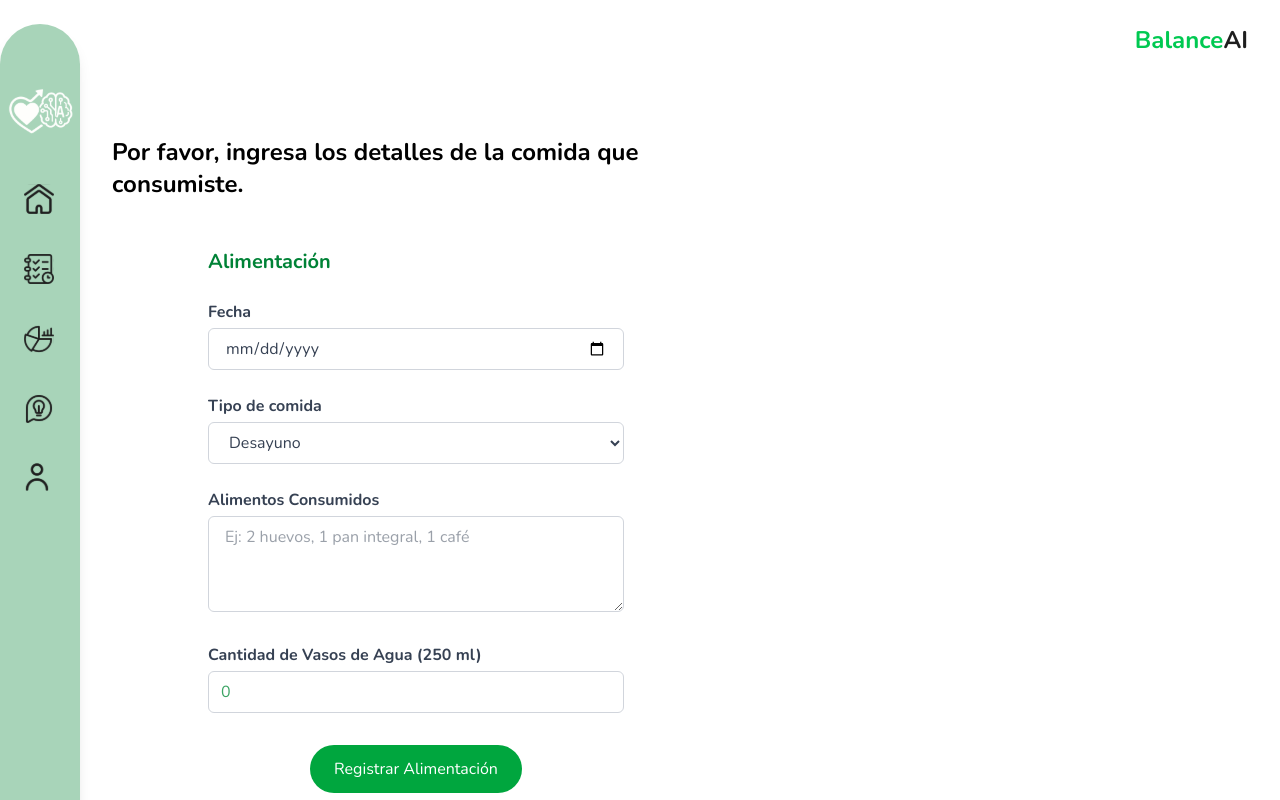
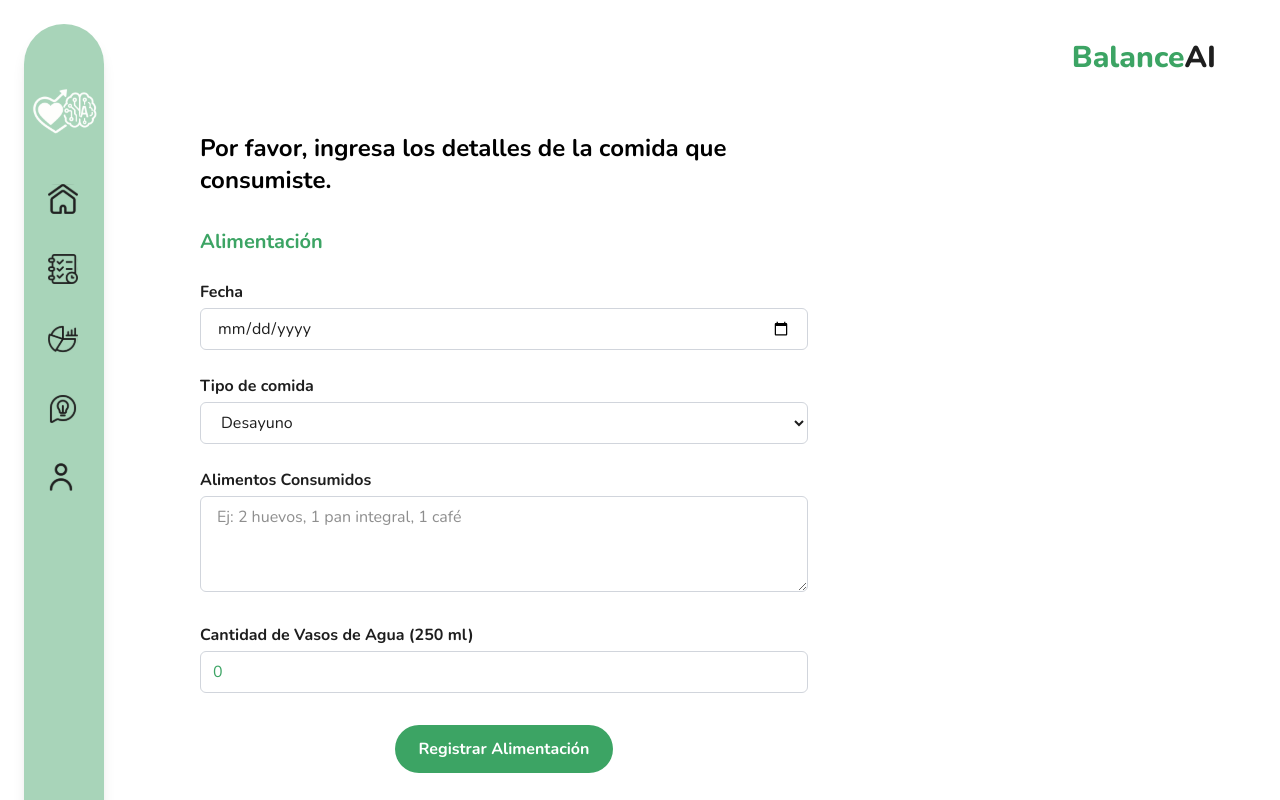
Before and after one commit to M41k80/express3, a Next.js app in the folder frontend/: page /suggestions/nutrition in a window 1280 px wide. Shown: the top 800 px of the page. Built offline with nearby package versions, Linux system fonts and the light colour scheme; no server answers.

Commit message:
View Suggestions Meal styles

```diff
--- a/frontend/src/app/components/MealForm.tsx
+++ b/frontend/src/app/components/MealForm.tsx
@@ -2,12 +2,9 @@
 import { useState, useContext } from "react";
 import { AuthContext } from "@/app/context/AuthContext";
 import api from "@/app/utils/api";
-import LoadingSpinner  from "./LoadingSpinner/LoadingSpinner";
+import LoadingSpinner from "./LoadingSpinner/LoadingSpinner";
 
 export default function MealForm() {
-
-
-
   const { userId } = useContext(AuthContext);
   const [date, setDate] = useState("");
   const [mealType, setMealType] = useState("Desayuno");
@@ -32,7 +29,7 @@ export default function MealForm() {
       setMessage(res.data.message || "Comida registrada correctamente");
       setDate("");
       setFoods("");
-      setWater(0)
+      setWater(0);
     } catch (error) {
       console.error("Error al registrar comida:", error);
       setMessage("No se pudo registrar la comida");
@@ -42,25 +39,25 @@ export default function MealForm() {
   };
 
   return (
-    <div className="p-4 bg-white max-w-md mx-auto space-y-4 text-gray-700 flex flex-col gap-2">
-      <h2 className="text-xl font-bold mb-4 text-green-700">Alimentación</h2>
+    <div className=" bg-white  mx-auto space-y-4 text-[#1E1E1E] flex flex-col gap-2">
+      <h2 className="text-xl font-bold mb-4 text-[#3CA464]">Alimentación</h2>
       <div>
-        <label className="block text-gray-700 font-bold mb-1">Fecha</label>
+        <label className="block text-[#1E1E1E] font-bold mb-1">Fecha</label>
         <input
           type="date"
           value={date}
           onChange={(e) => setDate(e.target.value)}
-          className="w-full px-4 py-2 border border-gray-300 rounded-md focus:outline-none focus:ring-2 focus:ring-green-500"
+          className="w-full px-4 py-2 border border-gray-300 rounded-md focus:outline-none focus:ring-1 focus:ring-[#3CA464]"
         />
       </div>
       <div>
-        <label className="block text-gray-700 font-bold mb-1">
+        <label className="block text-[#1E1E1E] font-bold mb-1">
           Tipo de comida
         </label>
         <select
           value={mealType}
           onChange={(e) => setMealType(e.target.value)}
-          className="w-full px-4 py-2 border border-gray-300 rounded-md focus:outline-none focus:ring-2 focus:ring-green-500"
+          className="w-full px-4 py-2 border border-gray-300 rounded-md focus:outline-none focus:ring-1 focus:ring-[#3CA464]"
         >
           <option>Desayuno</option>
           <option>Almuerzo</option>
@@ -70,18 +67,18 @@ export default function MealForm() {
       </div>
 
       <div>
-        <label className="block text-gray-700 font-bold mb-1">
+        <label className="block text-[#1E1E1E] font-bold mb-1">
           Alimentos Consumidos
         </label>
         <textarea
           value={foods}
           onChange={(e) => setFoods(e.target.value)}
           placeholder="Ej: 2 huevos, 1 pan integral, 1 café"
-          className="w-full px-4 py-2 h-24 border border-gray-300 rounded-md focus:outline-none focus:ring-2 focus:ring-green-500"
+          className="w-full px-4 py-2 h-24 border border-gray-300 rounded-md focus:outline-none focus:ring-1 focus:ring-[#3CA464]"
         />
       </div>
       <div>
-        <label className="block text-gray-700 font-bold mb-1">
+        <label className="block text-[#1E1E1E] font-bold mb-1">
           Cantidad de Vasos de Agua (250 ml)
         </label>
         <input
@@ -93,19 +90,21 @@ export default function MealForm() {
         />
       </div>
       {message && (
-        <p className="text-sm text-center mt-2 text-gray-700">{message}</p>
+        <p className="text-sm text-center mt-2 text-[#1E1E1E]">{message}</p>
       )}
       <div className="flex justify-center">
-
         <button
           onClick={handleSubmit}
           disabled={loading}
-          className="mt-2 px-6 py-3 bg-green-600 text-white rounded-full hover:bg-green-700 transition-colors"
+          className="mt-2 px-6 py-3 bg-[#3CA464] cursor-pointer font-bold text-white rounded-full hover:bg-[#2e8c54] transition-colors"
         >
           {loading ? "Registrando..." : "Registrar Alimentación"}
         </button>
       </div>
-      <LoadingSpinner isOpen={loading} message="Registrando tu alimentación..." />
+      <LoadingSpinner
+        isOpen={loading}
+        message="Registrando tu alimentación..."
+      />
     </div>
   );
 }
--- a/frontend/src/app/suggestions/nutrition/page.tsx
+++ b/frontend/src/app/suggestions/nutrition/page.tsx
@@ -4,21 +4,26 @@ import MealForm from "@/app/components/MealForm";
 
 const NutritionPage = () => {
   return (
-    <div className="flex min-h-screen bg-white">
+    <div className="flex pl-6 min-h-screen">
       <Sidebar />
-      <div className="w-full">
-        <header className="py-6 px-8">
-          <div className="text-2xl font-bold text-[#1E1E1E] flex flex-row-reverse">
-            AI<span className="text-green-500">Balance</span>
+      <main className="flex-1 p-10 md:px-16 relative">
+        {/* Header */}
+        <div className="flex justify-between items-end">
+          <div></div>
+          {/* Logo */}
+          <div className="text-3xl font-extrabold justify-between">
+            <h2 className="text-[#3CA464]">
+              Balance<span className="text-[#1E1E1E]">AI</span>
+            </h2>
           </div>
-        </header>
+        </div>
         <div className="px-8 py-6 max-w-2xl">
           <h1 className="text-2xl font-bold mt-8 mb-8 text-black">
             Por favor, ingresa los detalles de la comida que consumiste.
           </h1>
           <MealForm />
         </div>
-      </div>
+      </main>
     </div>
   );
 };
```
